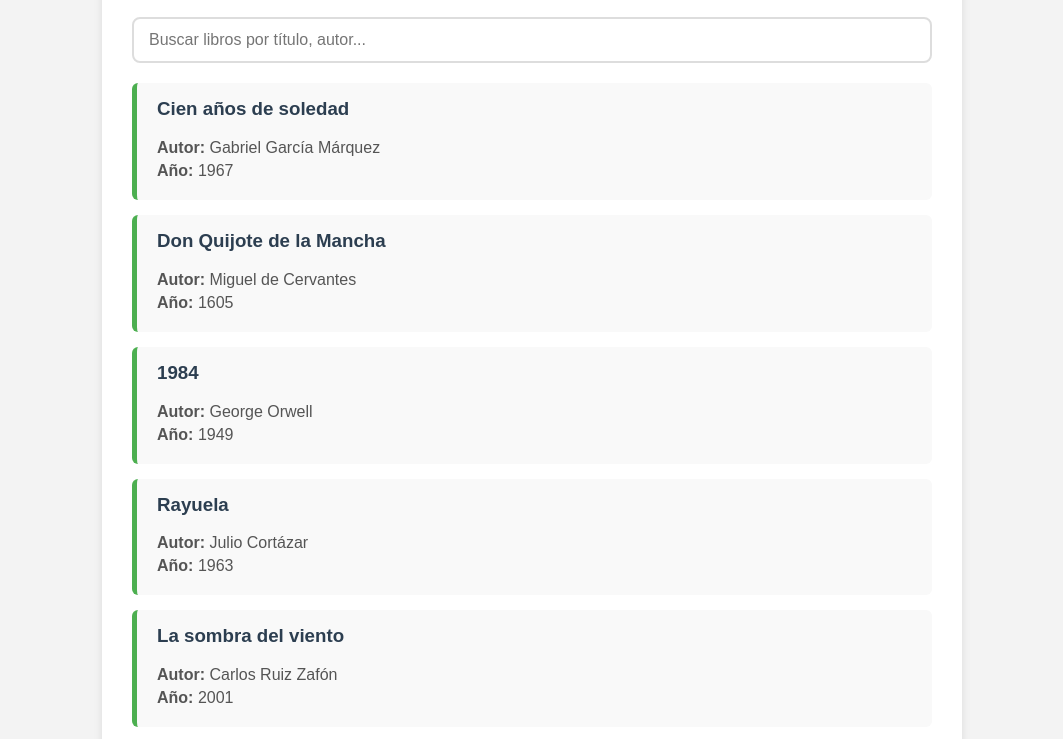
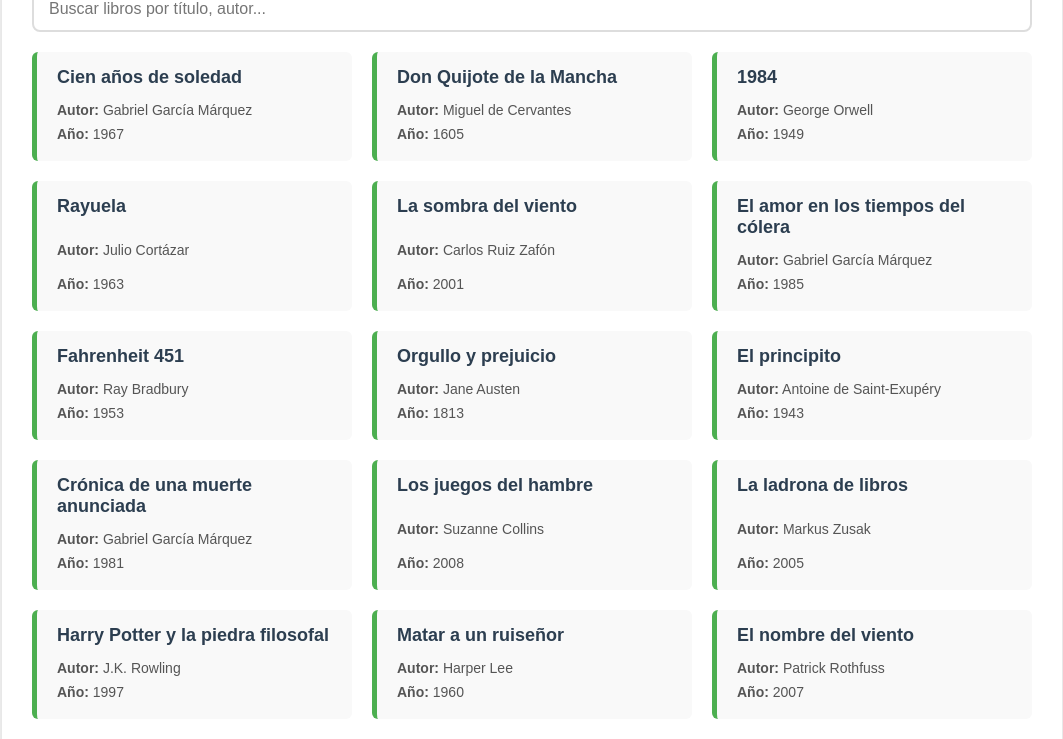
Before and after one commit to JavierRochaS/JavierRochaS.github.io, a plain HTML site: page index.html in a window 1280 px wide. Shown: the part 152-891 px from the top of the page, without its empty margins (108-1171 px from the left). Drawn offline with Linux system fonts and the light colour scheme.

Commit message:
Update b.css

```diff
--- a/b.css
+++ b/b.css
@@ -1,4 +1,3 @@
-
 body {
   font-family: Arial, sans-serif;
   background-color: #f3f3f3;
@@ -7,50 +6,62 @@ body {
 }
 
 .container {
-    max-width: 800px;
+  max-width: 1000px;
   margin: 50px auto;
   background-color: #fff;
   padding: 30px;
   box-shadow: 0 4px 8px rgba(0, 0, 0, 0.1);
   border-radius: 10px;
+  display: flex;
+  flex-direction: column;
+  gap: 20px;
 }
 
 h1 {
   text-align: center;
   color: #333;
-    margin-bottom: 30px;
+  margin: 0;
 }
 
 #searchInput {
   width: 100%;
   padding: 12px 15px;
-    margin-bottom: 20px;
   font-size: 16px;
   border: 2px solid #ddd;
   border-radius: 8px;
   box-sizing: border-box;
 }
 
+#booksContainer {
+  display: grid;
+  grid-template-columns: repeat(auto-fill, minmax(250px, 1fr));
+  gap: 20px;
+}
+
 .book {
   background-color: #f9f9f9;
   border-left: 5px solid #4caf50;
-    margin-bottom: 15px;
   padding: 15px 20px;
   border-radius: 6px;
-    transition: transform 0.2s;
+  transition: transform 0.2s, box-shadow 0.2s;
+  display: flex;
+  flex-direction: column;
+  justify-content: space-between;
 }
 
 .book:hover {
-    transform: scale(1.01);
-    box-shadow: 0 2px 10px rgba(0, 0, 0, 0.05);
+  transform: scale(1.02);
+  box-shadow: 0 2px 10px rgba(0, 0, 0, 0.08);
 }
 
 .book h3 {
-    margin-top: 0;
+  margin: 0 0 10px;
   color: #2c3e50;
+  font-size: 18px;
 }
 
 .book p {
-    margin: 5px 0;
+  margin: 4px 0;
   color: #555;
+  font-size: 14px;
 }
```
Lines whose indentation alone changed are shown as unchanged.
